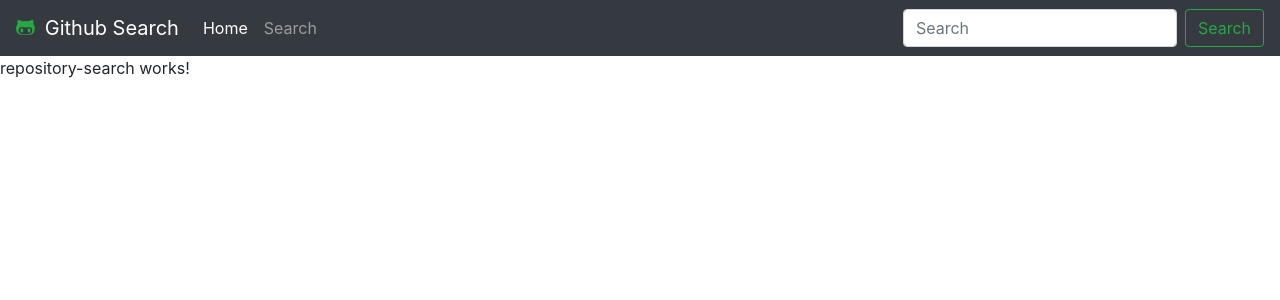
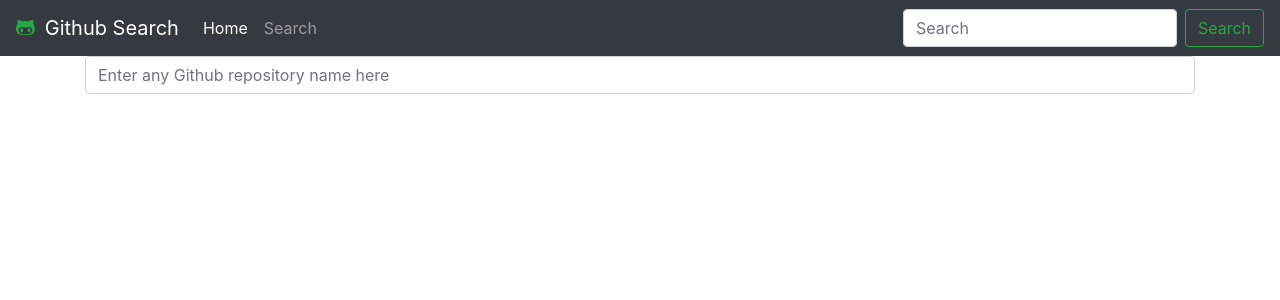
Before and after one commit to EmmanuelaJoy/githubSearch, an Angular app: page /repository in a window 1280 px wide. Shown: the top 300 px of the page. Built offline with nearby package versions, Linux system fonts and the light colour scheme.

Commit message:
add a findRepository function in the repository-search component form and a card to display the repositories

```diff
--- a/src/app/navbar/navbar.component.html
+++ b/src/app/navbar/navbar.component.html
@@ -1,5 +1,5 @@
 <nav class="navbar navbar-expand-md navbar-dark bg-dark">
-    <a class="navbar-brand" href="#"><i class="fab fa-github-alt"></i>Github Search</a>
+    <a class="navbar-brand"><i class="fab fa-github-alt"></i>Github Search</a>
     <button class="navbar-toggler" type="button" data-toggle="collapse" data-target="#navbarNavAltMarkup"
         aria-controls="navbarNavAltMarkup" aria-expanded="false" aria-label="Toggle navigation">
         <span class="navbar-toggler-icon"></span>
--- a/src/app/repository-search/repository-search.component.html
+++ b/src/app/repository-search/repository-search.component.html
@@ -1 +1,17 @@
-<p>repository-search works!</p>
+<div class="container">
+    <form #repoForm='ngForm'>
+        <div class="form-group">
+            <input type="text" class="form-control" placeholder="Enter any Github repository name here"
+                [(ngModel)]="repoName" (keyup)="findRepository()" name="repository">
+        </div>
+    </form>
+
+    <div class="card border-success mb-3" *ngFor="let repo of repos">
+        <div class="card-header bg-transparent border-success">{{repo.name}}</div>
+        <div class="card-body">
+            <h5 class="card-title">{{repo.name}}</h5>
+            <p class="card-text">{{repo.description}}</p>
+        </div>
+        <div class="card-footer bg-transparent border-success"></div>
+    </div>
+</div>
--- a/src/app/repository-search/repository-search.component.ts
+++ b/src/app/repository-search/repository-search.component.ts
@@ -1,4 +1,6 @@
 import { Component, OnInit } from '@angular/core';
+import { Repository } from '../repository'
+import { UserRequestService } from '../user-http/user-request.service'
 
 @Component({
   selector: 'app-repository-search',
@@ -7,8 +9,17 @@ import { Component, OnInit } from '@angular/core';
 })
 export class RepositorySearchComponent implements OnInit {
 
-  constructor() { }
+  repoName: any;
+  repos!: Repository[];
+  constructor(private userService: UserRequestService) { }
 
+  findRepository() {
+    this.userService.updateRepo(this.repoName)
+    this.userService.repositoryRequest().subscribe((data) => {
+      console.log(data)
+      this.repos = data
+    })
+  }
   ngOnInit(): void {
   }
 
--- a/src/app/user-http/user-request.service.ts
+++ b/src/app/user-http/user-request.service.ts
@@ -13,6 +13,7 @@ export class UserRequestService {
   user!: User;
   repos: Repository[];
   private username: string;
+  private repoName: string;
   private clientId = 'a1bb7a683b14df0d15bc';
   private clientSecret = 'a4b786074f23372af39cda791c1fa5d60f94e847';
   private baseUrl: string;
@@ -23,6 +24,7 @@ export class UserRequestService {
     this.user = new User("", "", "", 0, 0, 0, new Date(), "");
     this.repos = [new Repository("", "")];
     this.username = 'emmanuelajoy'
+    this.repoName = 'goals'
     this.baseUrl = "https://api.github.com/users/"
     this.userUrl = this.baseUrl + this.username + '?accesstoken='
     this.repoUrl = this.baseUrl + this.username + '/repos' + '?accesstoken='
@@ -75,4 +77,8 @@ export class UserRequestService {
     this.username = username
   }
 
+  updateRepo(repoName: any) {
+    this.repoName = repoName
+  }
+
 }
```
